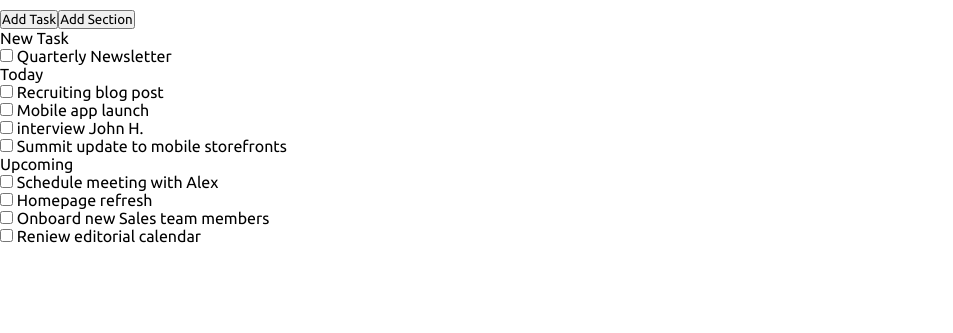
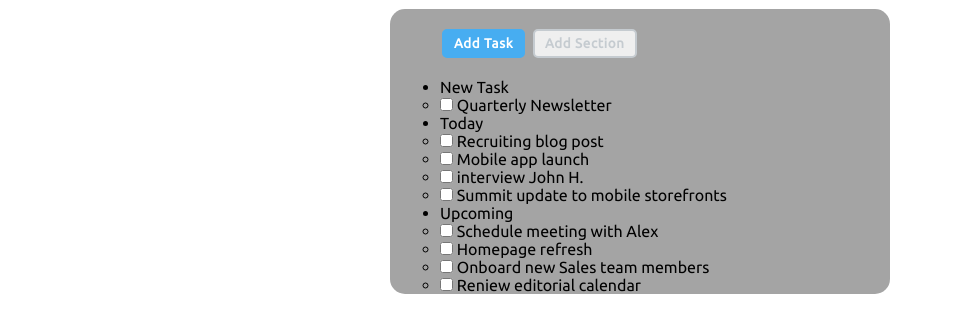
Before and after one commit to Pis4ni/html-css-toboolist, a plain HTML site: page index.html in a window 1280 px wide. Shown: the part 81-414 px from the top of the page, without its empty margins (0-953 px from the left). Drawn offline with Linux system fonts and the light colour scheme.

Commit message:
Fixed tasks bar style

```diff
--- a/css/style.css
+++ b/css/style.css
@@ -27,3 +27,34 @@ header{
     height: 60px;
     margin: 10px 0px 20px 20px;
 }
+
+.container{
+    max-width: 500px;
+    margin: auto;
+    background-color: #a4a4a4;/*#### !!! TEMP. COLOR !!! #### */
+    border-radius: 15px;
+    padding: 0px 50px;
+
+}
+
+.tsk-bar{
+    padding: 20px 0px;
+}
+.tsk-bar > button{
+    padding: 5px 10px;
+    border-radius: 5px;
+    border: 2px solid;
+    margin: 0 2px;
+    font-weight: 600;
+    letter-spacing: 0.04rem;
+}
+
+#btn-tsk{
+    background-color: #47adf1;
+    color: #ffffff;
+    border-color: #47adf1;
+}
+
+#btn-add{
+    color: #c5cbd0;
+}
--- a/index.html
+++ b/index.html
@@ -33,8 +33,9 @@
         <div class="container">
 
             <!-- tasks bar -->
-            <div class="tks-bar">
-                <button>Add Task</button><button>Add Section</button>
+            <div class="tsk-bar">
+                <button id="btn-tsk">Add Task</button>
+                <button id="btn-add">Add Section</button>
             </div>
 
             <!-- Task list -->
```
